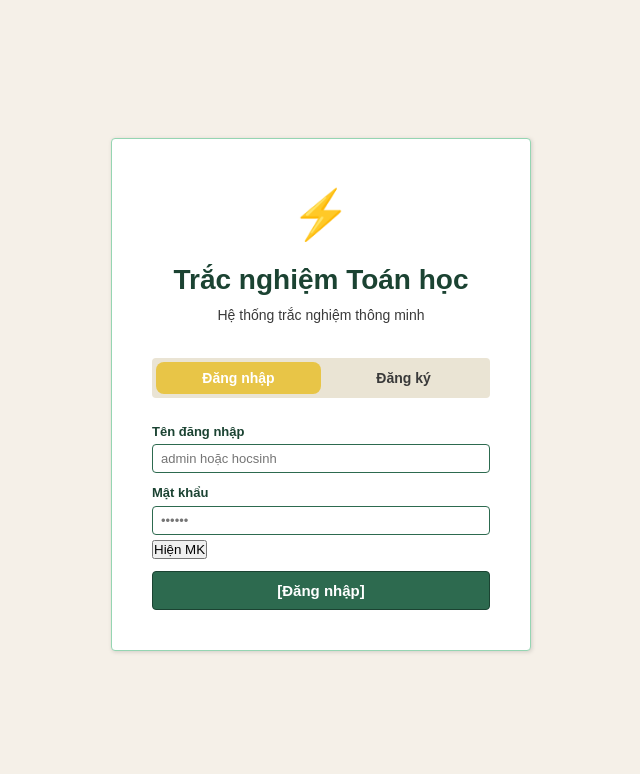
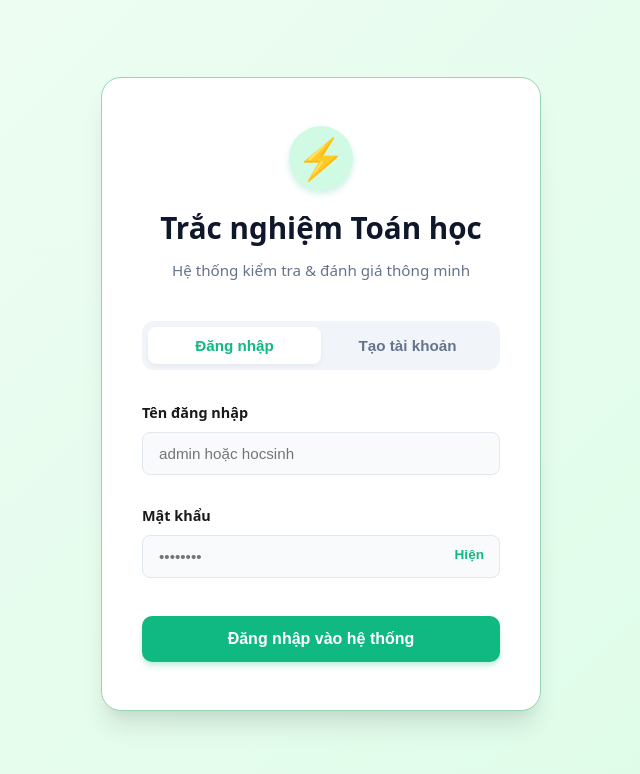
Before and after one commit to LuanNV2k5/AI_WebTaoBaiKiemTra, a React (Vite) app in the folder frontend/: page /login in a window 1280 px wide. Shown: the top 774 px of the page, without its empty margins (319-959 px from the left). Built offline with nearby package versions, Linux system fonts and the light colour scheme.

Commit message:
UI/UX of Login

```diff
--- a/frontend/src/pages/LoginPage.tsx
+++ b/frontend/src/pages/LoginPage.tsx
@@ -19,7 +19,7 @@ export default function LoginPage() {
     try {
       const res = await authApi.login(form.username, form.password);
       login(res.data.access_token, res.data.user);
-      login(res.data.access_token, res.data.user);
+      login(res.data.access_token, res.data.user); // Lưu ý: Dòng này đang bị lặp lại 2 lần trong code gốc của bạn
       alert(`Chào mừng, ${res.data.user.full_name || res.data.user.username}!`);
       navigate('/exams');
     } catch (err: any) {
@@ -33,7 +33,7 @@ export default function LoginPage() {
     try {
       const res = await authApi.register(form);
       login(res.data.access_token, res.data.user);
-      login(res.data.access_token, res.data.user);
+      login(res.data.access_token, res.data.user); // Lưu ý: Dòng này cũng đang bị lặp lại 2 lần
       alert('Đăng ký thành công!');
       navigate('/exams');
     } catch (err: any) {
@@ -41,79 +41,179 @@ export default function LoginPage() {
     } finally { setLoading(false); }
   };
 
+  // --- PHẦN GIAO DIỆN DÙNG CHUNG CHO INPUT ĐỂ ĐỠ LẶP CODE ---
+  const inputStyle = {
+    width: '100%',
+    padding: '12px 16px',
+    borderRadius: '8px',
+    border: '1px solid var(--border-color, #e2e8f0)',
+    backgroundColor: 'var(--bg-input, #f8fafc)',
+    fontSize: '0.95rem',
+    outline: 'none',
+    boxSizing: 'border-box' as const,
+    transition: 'border-color 0.2s',
+  };
+
+  const labelStyle = {
+    display: 'block',
+    marginBottom: '8px',
+    fontSize: '0.9rem',
+    fontWeight: 600,
+    color: 'var(--text-primary, #334155)',
+  };
+
   return (
-    <div style={{ minHeight: '100vh', display: 'flex', alignItems: 'center', justifyContent: 'center', background: 'var(--bg-primary)', padding: '2rem' }}>
+    <div style={{
+      minHeight: '100vh',
+      display: 'flex',
+      alignItems: 'center',
+      justifyContent: 'center',
+      background: 'linear-gradient(135deg, #f0fdf4 0%, #dcfce7 100%)', // Nền gradient xanh lá nhẹ nhàng
+      padding: '2rem',
+      fontFamily: 'system-ui, -apple-system, sans-serif'
+    }}>
+      <div className="card fade-in" style={{
+        width: '100%',
+        maxWidth: '440px',
+        padding: '3rem 2.5rem',
+        backgroundColor: '#ffffff',
+        borderRadius: '20px',
+        boxShadow: '0 20px 25px -5px rgba(0, 0, 0, 0.1), 0 10px 10px -5px rgba(0, 0, 0, 0.04)'
+      }}>
 
-      <div className="card fade-in" style={{ width: '100%', maxWidth: 420, padding: '2.5rem' }}>
-        {/* Logo */}
-        <div style={{ textAlign: 'center', marginBottom: '2rem' }}>
-          <div style={{ fontSize: '3rem', marginBottom: '0.5rem' }}>⚡</div>
-          <h1 className="text-gradient" style={{ fontSize: '1.75rem' }}>Trắc nghiệm Toán học</h1>
-          <p className="text-secondary" style={{ fontSize: '0.875rem', marginTop: '0.25rem' }}>Hệ thống trắc nghiệm thông minh</p>
+        {/* Logo & Header */}
+        <div style={{ textAlign: 'center', marginBottom: '2.5rem' }}>
+          <div style={{
+            fontSize: '2.5rem',
+            marginBottom: '1rem',
+            display: 'inline-flex',
+            alignItems: 'center',
+            justifyContent: 'center',
+            width: '64px',
+            height: '64px',
+            backgroundColor: '#d1fae5',
+            borderRadius: '50%',
+            boxShadow: '0 4px 6px rgba(16, 185, 129, 0.2)'
+          }}>
+            ⚡
+          </div>
+          <h1 className="text-gradient" style={{ fontSize: '1.85rem', fontWeight: 800, margin: '0 0 0.5rem 0', color: '#0f172a' }}>
+            Trắc nghiệm Toán học
+          </h1>
+          <p className="text-secondary" style={{ fontSize: '0.95rem', margin: 0, color: '#64748b' }}>
+            Hệ thống kiểm tra & đánh giá thông minh
+          </p>
         </div>
 
-        {/* Tabs */}
-        <div style={{ display: 'flex', background: 'var(--bg-secondary)', borderRadius: 'var(--radius)', padding: '4px', marginBottom: '1.5rem' }}>
+        {/* Tabs Toggle */}
+        <div style={{
+          display: 'flex',
+          background: '#f1f5f9',
+          borderRadius: '12px',
+          padding: '6px',
+          marginBottom: '2rem'
+        }}>
           {(['login', 'register'] as const).map(t => (
             <button key={t} onClick={() => setTab(t)} style={{
-              flex: 1, padding: '0.5rem', border: 'none', cursor: 'pointer', borderRadius: '8px',
-              fontWeight: 600, fontSize: '0.875rem', transition: 'all 0.2s',
-              background: tab === t ? 'var(--accent)' : 'transparent',
-              color: tab === t ? 'white' : 'var(--text-secondary)'
+              flex: 1,
+              padding: '10px 0',
+              border: 'none',
+              cursor: 'pointer',
+              borderRadius: '8px',
+              fontWeight: 600,
+              fontSize: '0.95rem',
+              transition: 'all 0.3s ease',
+              background: tab === t ? '#ffffff' : 'transparent',
+              color: tab === t ? '#10b981' : '#64748b',
+              boxShadow: tab === t ? '0 2px 4px rgba(0,0,0,0.05)' : 'none'
             }}>
-              {t === 'login' ? 'Đăng nhập' : 'Đăng ký'}
+              {t === 'login' ? 'Đăng nhập' : 'Tạo tài khoản'}
             </button>
           ))}
         </div>
 
+        {/* Forms */}
+        <div style={{ transition: 'all 0.3s' }}>
           {tab === 'login' ? (
-          <form onSubmit={handleLogin}>
+            <form onSubmit={handleLogin} style={{ display: 'flex', flexDirection: 'column', gap: '1.25rem' }}>
               <div className="form-group">
-              <label className="form-label">Tên đăng nhập</label>
-              <input className="form-input" placeholder="admin hoặc hocsinh" value={form.username} onChange={e => set('username', e.target.value)} required />
+                <label className="form-label" style={labelStyle}>Tên đăng nhập</label>
+                <input className="form-input" style={inputStyle} placeholder="admin hoặc hocsinh" value={form.username} onChange={e => set('username', e.target.value)} required />
               </div>
+
               <div className="form-group" style={{ position: 'relative' }}>
-              <label className="form-label">Mật khẩu</label>
-              <input className="form-input" type={showPw ? 'text' : 'password'} placeholder="••••••" value={form.password} onChange={e => set('password', e.target.value)} required />
-              <button type="button" onClick={() => setShowPw(!showPw)} style={{ marginTop: '5px' }}>
-                {showPw ? 'Ẩn MK' : 'Hiện MK'}
+                <label className="form-label" style={labelStyle}>Mật khẩu</label>
+                <input className="form-input" style={{ ...inputStyle, paddingRight: '3rem' }} type={showPw ? 'text' : 'password'} placeholder="••••••••" value={form.password} onChange={e => set('password', e.target.value)} required />
+                <button type="button" onClick={() => setShowPw(!showPw)} style={{
+                  position: 'absolute', right: '12px', top: '38px',
+                  background: 'none', border: 'none',
+                  color: '#10b981', fontWeight: 600, fontSize: '0.85rem',
+                  cursor: 'pointer', padding: '4px'
+                }}>
+                  {showPw ? 'Ẩn' : 'Hiện'}
                 </button>
               </div>
-            <button type="submit" className="btn btn-primary w-full btn-lg" disabled={loading}>
-              [Đăng nhập] {loading ? '...' : ''}
+
+              <button type="submit" className="btn btn-primary w-full btn-lg" disabled={loading} style={{
+                marginTop: '0.5rem', padding: '14px', borderRadius: '10px', border: 'none',
+                background: loading ? '#94a3b8' : '#10b981', color: '#fff',
+                fontSize: '1rem', fontWeight: 700, cursor: loading ? 'not-allowed' : 'pointer',
+                boxShadow: '0 4px 6px -1px rgba(16, 185, 129, 0.3)', transition: 'background 0.2s'
+              }}>
+                {loading ? 'Đang xử lý...' : 'Đăng nhập vào hệ thống'}
               </button>
             </form>
           ) : (
-          <form onSubmit={handleRegister}>
+            <form onSubmit={handleRegister} style={{ display: 'flex', flexDirection: 'column', gap: '1.25rem' }}>
               <div className="form-group">
-              <label className="form-label">Họ và tên</label>
-              <input className="form-input" placeholder="Nguyễn Văn A" value={form.full_name} onChange={e => set('full_name', e.target.value)} />
+                <label className="form-label" style={labelStyle}>Họ và tên</label>
+                <input className="form-input" style={inputStyle} placeholder="VD: Nguyễn Văn A" value={form.full_name} onChange={e => set('full_name', e.target.value)} />
               </div>
-            <div className="form-group">
-              <label className="form-label">Tên đăng nhập *</label>
-              <input className="form-input" placeholder="username" value={form.username} onChange={e => set('username', e.target.value)} required />
+
+              <div style={{ display: 'flex', gap: '1rem' }}>
+                <div className="form-group" style={{ flex: 1 }}>
+                  <label className="form-label" style={labelStyle}>Tên đăng nhập <span style={{color: '#ef4444'}}>*</span></label>
+                  <input className="form-input" style={inputStyle} placeholder="username" value={form.username} onChange={e => set('username', e.target.value)} required />
                 </div>
-            <div className="form-group">
-              <label className="form-label">Email *</label>
-              <input className="form-input" type="email" placeholder="email@example.com" value={form.email} onChange={e => set('email', e.target.value)} required />
-            </div>
-            <div className="form-group">
-              <label className="form-label">Mật khẩu *</label>
-              <input className="form-input" type="password" placeholder="••••••" value={form.password} onChange={e => set('password', e.target.value)} required />
-            </div>
-            <div className="form-group">
-              <label className="form-label">Vai trò</label>
-              <select className="form-select" value={form.role} onChange={e => set('role', e.target.value)}>
+                <div className="form-group" style={{ flex: 1 }}>
+                  <label className="form-label" style={labelStyle}>Vai trò</label>
+                  <select className="form-select" style={{ ...inputStyle, cursor: 'pointer' }} value={form.role} onChange={e => set('role', e.target.value)}>
                     <option value="student">Học sinh</option>
-                <option value="admin">Admin</option>
+                    <option value="admin">Giáo viên (Admin)</option>
                   </select>
                 </div>
-            <button type="submit" className="btn btn-primary w-full btn-lg" disabled={loading}>
-              {loading ? 'Đang tạo tài khoản...' : 'Đăng ký'}
+              </div>
+
+              <div className="form-group">
+                <label className="form-label" style={labelStyle}>Email <span style={{color: '#ef4444'}}>*</span></label>
+                <input className="form-input" style={inputStyle} type="email" placeholder="email@truonghoc.com" value={form.email} onChange={e => set('email', e.target.value)} required />
+              </div>
+
+              <div className="form-group" style={{ position: 'relative' }}>
+                <label className="form-label" style={labelStyle}>Mật khẩu <span style={{color: '#ef4444'}}>*</span></label>
+                <input className="form-input" style={{ ...inputStyle, paddingRight: '3rem' }} type={showPw ? 'text' : 'password'} placeholder="••••••••" value={form.password} onChange={e => set('password', e.target.value)} required />
+                <button type="button" onClick={() => setShowPw(!showPw)} style={{
+                  position: 'absolute', right: '12px', top: '38px',
+                  background: 'none', border: 'none',
+                  color: '#10b981', fontWeight: 600, fontSize: '0.85rem',
+                  cursor: 'pointer', padding: '4px'
+                }}>
+                  {showPw ? 'Ẩn' : 'Hiện'}
+                </button>
+              </div>
+
+              <button type="submit" className="btn btn-primary w-full btn-lg" disabled={loading} style={{
+                marginTop: '0.5rem', padding: '14px', borderRadius: '10px', border: 'none',
+                background: loading ? '#94a3b8' : '#10b981', color: '#fff',
+                fontSize: '1rem', fontWeight: 700, cursor: loading ? 'not-allowed' : 'pointer',
+                boxShadow: '0 4px 6px -1px rgba(16, 185, 129, 0.3)', transition: 'background 0.2s'
+              }}>
+                {loading ? 'Đang tạo tài khoản...' : 'Hoàn tất đăng ký'}
               </button>
             </form>
           )}
         </div>
       </div>
+    </div>
   );
 }
```
Also changed, not shown: 1 other file (tests, documents, lock files or other folders). Lines whose indentation alone changed are shown as unchanged.
